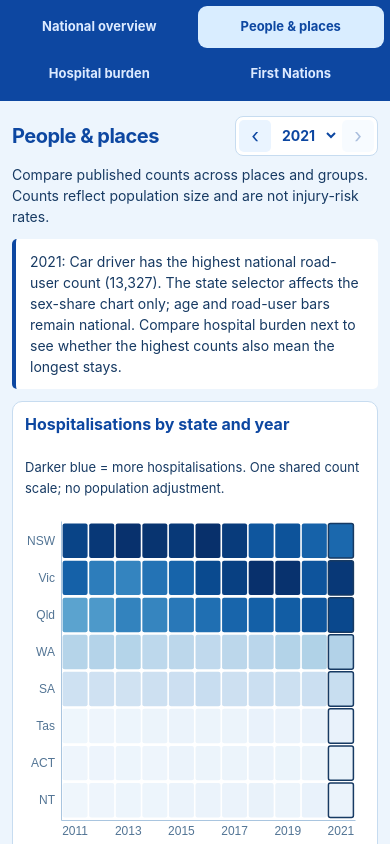
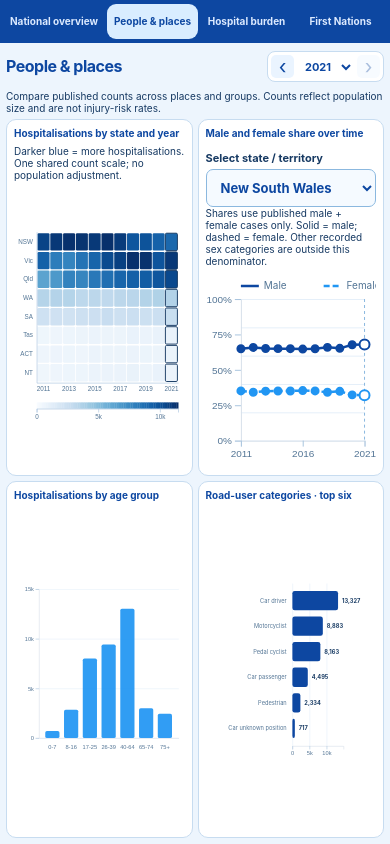
Before and after one commit to whatlaggg/COS30045-Data-Visualization-Project-Hospitalised-Injuries-from-Road-Crashes-in-Australia, a plain HTML site: page index.html in a window 390 px wide. Both pictures are taken after a click on the button "People & places". Shown: the top 844 px of the page. Drawn offline with Linux system fonts and the light colour scheme.

Commit message:
fix: Fit all dashboard pages within view

```diff
--- a/assets/css/style.css
+++ b/assets/css/style.css
@@ -687,139 +687,72 @@ button:focus-visible,select:focus-visible,[role=button]:focus-visible {
         font-size:13px
     }
 }
+/* Keep every dashboard chapter inside the viewport. */
 html,body {
-    height:auto;
-    min-height:100%;
-    overflow:auto
+    height:100%;
+    overflow:hidden;
 }
 .shell {
-    height:auto;
-    min-height:100dvh;
-    overflow:visible;
-    align-items:flex-start
+    height:100dvh;
+    overflow:hidden;
 }
-.sidebar {
-    position:sticky;
-    top:0;
-    height:100dvh;
-    width:196px
+.main-column,.page.active,.chart-layout {
+    min-height:0;
+    overflow:hidden;
 }
-.main-column {
-    overflow:visible;
-    min-height:100dvh
+.page-intro {
+    flex:none;
+    margin:0;
+    font-size:12px;
+    line-height:1.35;
 }
-.page.active {
-    flex:none
+.chart-note {
+    flex:none;
+    margin:0 0 5px;
+    font-size:11px;
+    line-height:1.3;
+    color:var(--ink);
 }
-.page-intro,.story-insight {
-    margin:0;
-    font-size:14px;
-    line-height:1.5
-}
-.story-insight {
-    padding:12px 14px;
-    border-left:4px solid var(--navy);
-    background:#fff;
-    border-radius:5px
+.first-nations-panel {
+    flex:1;
+    min-height:0;
 }
 .chart-layout {
-    flex:none;
-    grid-template-rows:auto auto
+    grid-template-rows:minmax(0, 1fr) minmax(0, 1fr);
 }
-.panel {
-    overflow:visible
+.chart svg {
+    width:100%;
+    height:100%;
 }
-.chart {
-    flex:none;
-    height:320px
+.detail-panel {
+    overflow:hidden;
+    gap:6px;
+    padding:10px 12px;
 }
-#chart-year-change {
-    height:230px
+.detail-panel .detail-stat strong {
+    font-size:clamp(24px, 4vh, 48px);
 }
-#chart-state-heatmap {
-    height:380px
+.detail-panel .detail-rows {
+    gap:5px;
 }
-#chart-sex-trend {
-    height:340px
+.detail-panel .detail-rows>div {
+    padding-top:4px;
+    font-size:12px;
 }
-.first-nations-panel {
-    margin-top:4px
-}
-#chart-first-nations {
-    height:300px
-}
-.panel h2 {
-    font-size:16px;
-    margin-bottom:10px
-}
-.axis text,.chart-label,.chart-label-strong,.chart-selected-text {
-    font-size:12px
-}
-.chart-note,.data-notes {
-    font-size:13px;
-    line-height:1.6;
-    color:var(--ink)
-}
-.data-notes {
-    margin-top:16px;
-    padding:12px;
-    border-top:1px solid var(--line)
-}
-.data-notes a {
-    color:var(--navy);
-    text-decoration:underline
+.detail-panel .detail-rows strong {
+    font-size:14px;
 }
 .chart-tooltip {
     pointer-events:auto;
     visibility:hidden;
-    max-width:300px
+    max-width:300px;
 }
-button:focus-visible,select:focus-visible,[tabindex]:focus-visible,summary:focus-visible,a:focus-visible {
+button:focus-visible,select:focus-visible,[tabindex]:focus-visible,a:focus-visible {
     outline:3px solid #0d47a1;
-    outline-offset:3px
+    outline-offset:3px;
 }
 .sidebar button:focus-visible {
-    outline-color:#fff
-}
-.data-table-panel {
-    margin-top:14px;
-    background:#fff;
-    border:1px solid var(--line);
-    border-radius:8px;
-    padding:12px
-}
-.data-table-panel summary {
-    font-size:14px;
-    font-weight:650;
-    cursor:pointer;
-    color:var(--navy)
-}
-#view-data-table {
-    overflow-x:auto;
-    max-width:100%
-}
-table {
-    border-collapse:collapse;
-    width:100%;
-    font-size:13px;
-    margin:16px 0
-}
-caption {
-    text-align:left;
-    font-weight:700;
-    padding:8px 0;
-    color:var(--navy)
-}
-th,td {
-    border:1px solid var(--line);
-    padding:8px;
-    text-align:left
-}
-thead {
-    background:#e3f2fd
-}
-tbody th {
-    font-weight:500
+    outline-color:#fff;
 }
 .skip-link {
     position:absolute;
@@ -828,119 +761,52 @@ tbody th {
     z-index:100;
     background:#fff;
     color:var(--navy);
-    padding:12px
+    padding:12px;
 }
 .skip-link:focus {
-    top:10px
+    top:10px;
 }
-@media(max-width:1100px) {
-    .overview-layout,.people-layout,.burden-layout {
-        grid-template-columns:1fr
+@media(max-height:750px),(max-width:650px) {
+    .page.active {
+        gap:5px;
     }
-    .overview-layout .wide {
-        grid-column:auto;
-        grid-row:auto
+    .page-intro,.chart-note {
+        font-size:10px;
+        line-height:1.2;
     }
-    .detail-panel {
-        min-height:300px
+    :is(#page-overview, #page-burden) .kpi-grid {
+        min-height:0;
+        height:72px;
     }
-    .kpi-grid {
-        grid-template-columns:repeat(3,minmax(0,1fr))
+    :is(#page-overview, #page-burden) .kpi {
+        padding:5px 8px;
+        gap:2px;
     }
-}
-@media(max-width:650px) {
-    .shell {
-        display:block
+    :is(#page-overview, #page-burden) .kpi>span {
+        font-size:11px;
+        min-height:0;
     }
-    .sidebar {
-        position:static;
-        width:100%;
-        height:auto;
-        padding:6px
+    :is(#page-overview, #page-burden) .kpi strong {
+        font-size:18px;
     }
-    .nav-list {
-        display:grid;
-        grid-template-columns:1fr 1fr;
-        height:auto;
-        gap:5px
+    :is(#page-overview, #page-burden) .kpi small {
+        font-size:10px;
     }
-    .nav-item {
-        height:42px;
-        width:100%;
-        justify-content:center
+    .detail-panel h2 {
+        font-size:12px;
     }
-    .nav-item strong {
-        font-size:13px;
-        white-space:normal
+    .detail-panel .detail-select {
+        min-height:28px;
+        padding:3px 5px;
+        font-size:11px;
     }
-    .nav-number {
-        display:none
-    }
-    .main-column {
-        padding:12px
-    }
-    .toolbar {
-        height:auto;
-        min-height:45px;
-        gap:8px
-    }
-    .toolbar h1 {
-        font-size:20px
-    }
-    .year-arrow {
-        width:32px;
-        height:32px
-    }
-    .year-controls select {
-        font-size:14px
-    }
-    .overview-layout,.people-layout,.burden-layout {
-        grid-template-columns:1fr;
-        grid-template-rows:auto;
-        gap:14px
-    }
-    .overview-layout .wide {
-        grid-column:auto;
-        grid-row:auto
-    }
-    .panel {
-        padding:12px
-    }
-    .panel h2 {
-        font-size:16px
-    }
-    .kpi-grid {
-        grid-template-columns:1fr!important;
-        min-height:0!important;
-        height:auto!important;
-        gap:8px
-    }
-    :is(#page-overview,#page-burden) .kpi {
-        grid-template-columns:1fr auto
-    }
-    :is(#page-overview,#page-burden) .kpi>span {
-        font-size:14px;
-        min-height:0
-    }
-    :is(#page-overview,#page-burden) .kpi small {
-        font-size:13px
-    }
-    .chart {
-        height:340px
-    }
-    .page.active {
-        gap:12px
-    }
-    .detail-panel .detail-stat strong {
-        font-size:44px
-    }
-    .data-notes {
-        font-size:13px
+    .detail-panel .detail-stat span {
+        font-size:11px;
     }
 }
 @media(prefers-reduced-motion:reduce) {
     * {
         scroll-behavior:auto!important;
-        transition:none!important
+        transition:none!important;
     }
 }
--- a/assets/js/interactions.js
+++ b/assets/js/interactions.js
@@ -70,7 +70,6 @@ function initialiseInteractions() {
     document.getElementById('sex-state-select').addEventListener('change', function() {
         hideTip();
         drawSexTrend();
-        updateViewContext();
     });
     years.forEach(function(y) {
         var opt = document.createElement('option');
--- a/assets/js/main.js
+++ b/assets/js/main.js
@@ -10,5 +10,4 @@ function render() {
     } else if (state.page === 'first-nations') {
         drawFirstNations();
     }
-    updateViewContext();
 }
--- a/assets/js/view-context.js
+++ /dev/null
@@ -1,134 +0,0 @@
-"use strict";
-
-function updateViewContext() {
-    const current = nationalByYear[state.year];
-    if (!current) return;
-
-    const users = filterRows('national', 'road_user', state.year).filter(verified);
-    const largest = [...users].sort((a, b) => b.hosp - a.hosp)[0];
-    const longest = users.filter(d => d.hosp > 0).sort((a, b) => ratio(b) - ratio(a))[0];
-    setText('insight-overview', `${state.year}: ${formatted(current.hosp)} hospitalisations required ${formatted(current.days)} bed-days, averaging ${decimals(ratio(current))} bed-days per case. Use People & places to examine how the counts are distributed.`);
-    setText('insight-people', `${state.year}: ${largest.category} has the highest national road-user count (${formatted(largest.hosp)}). The state selector affects the sex-share chart only; age and road-user bars remain national. Compare hospital burden next to see whether the highest counts also mean the longest stays.`);
-    setText('insight-burden', `${state.year}: ${longest.category} has the highest road-user average (${decimals(ratio(longest))} bed-days per case), compared with ${decimals(ratio(current))} nationally. Select a bar, point or road-user option to examine its count alongside the average.`);
-
-    const fnRows = data.filter(d =>
-        d.source === 'first_nations' &&
-        d.population === 'First Nations people' &&
-        d.breakdown === 'remoteness' &&
-        d.year === state.year
-    );
-    const complete = fnRows.length === 3 && fnRows.every(d => d.hosp !== null);
-    const top = [...fnRows].filter(d => d.hosp !== null).sort((a, b) => b.hosp - a.hosp)[0];
-    setText(
-        'insight-first-nations',
-        complete
-            ? `${state.year}: ${top.category} has the largest published count among the three residence categories (${formatted(top.hosp)}). This is a distribution of recorded hospitalisations, not evidence of higher per-person risk.`
-            : `${state.year}: one or more residence counts are unavailable. No overall ranking or total is inferred from incomplete data.`
-    );
-
-    const host = document.getElementById('view-data-table');
-    host.replaceChildren();
-    const appendTable = (caption, headers, rows) => {
-        const table = document.createElement('table');
-        const cap = document.createElement('caption');
-        cap.textContent = caption;
-        table.appendChild(cap);
-
-        const head = table.createTHead().insertRow();
-        headers.forEach(label => {
-            const th = document.createElement('th');
-            th.scope = 'col';
-            th.textContent = label;
-            head.appendChild(th);
-        });
-
-        const body = table.createTBody();
-        rows.forEach(values => {
-            const tr = body.insertRow();
-            values.forEach((value, i) => {
-                const cell = document.createElement(i === 0 ? 'th' : 'td');
-                if (i === 0) cell.scope = 'row';
-                cell.textContent = value;
-                tr.appendChild(cell);
-            });
-        });
-        host.appendChild(table);
-    };
-
-    if (state.page === 'overview') {
-        appendTable(
-            'National annual totals',
-            ['Year', 'Hospitalisations', 'Bed-days', 'Bed-days per case', 'Cases: change from prior year', 'Bed-days: change from prior year'],
-            nationalTotals.map(d => {
-                const prior = nationalByYear[d.year - 1];
-                const pct = (v, p) => p ? d3.format('+.1f')(100 * (v - p) / p) + '%' : 'No prior year';
-                return [d.year, formatted(d.hosp), formatted(d.days), decimals(ratio(d)), pct(d.hosp, prior?.hosp), pct(d.days, prior?.days)];
-            })
-        );
-    } else if (state.page === 'people') {
-        const states = data.filter(d =>
-            d.source === 'state_territory' &&
-            d.breakdown === 'total' &&
-            d.population === 'All persons'
-        );
-        appendTable(
-            'State hospitalisations, 2011–2021',
-            ['State', ...years],
-            ['NSW', 'Vic', 'Qld', 'WA', 'SA', 'Tas', 'ACT', 'NT'].map(region => [
-                region,
-                ...years.map(year => formatted(states.find(d => d.geography === region && d.year === year)?.hosp))
-            ])
-        );
-
-        const region = document.getElementById('sex-state-select').value;
-        appendTable(
-            `${region}: shares among published male + female cases only`,
-            ['Year', 'Male count', 'Female count', 'Male share', 'Female share'],
-            years.map(year => {
-                const r = data.filter(d =>
-                    d.source === 'state_territory' &&
-                    d.breakdown === 'sex' &&
-                    d.geography === region &&
-                    d.year === year
-                );
-                const male = r.find(d => d.category === 'Male')?.hosp;
-                const female = r.find(d => d.category === 'Female')?.hosp;
-                const valid = male != null && female != null && male + female > 0;
-                return [
-                    year,
-                    formatted(male),
-                    formatted(female),
-                    valid ? (100 * male / (male + female)).toFixed(1) + '%' : 'Unavailable',
-                    valid ? (100 * female / (male + female)).toFixed(1) + '%' : 'Unavailable'
-                ];
-            })
-        );
-        appendTable(
-            `National age groups, ${state.year}; unequal age-band widths`,
-            ['Age group', 'Hospitalisations'],
-            filterRows('national', 'age_group', state.year).map(d => [d.category, formatted(d.hosp)])
-        );
-        appendTable(
-            `All national road-user categories, ${state.year}; chart shows top six`,
-            ['Road user', 'Hospitalisations'],
-            [...users].sort((a, b) => b.hosp - a.hosp).map(d => [d.category, formatted(d.hosp)])
-        );
-    } else if (state.page === 'burden') {
-        appendTable(
-            'National bed-days per case over time',
-            ['Year', 'Bed-days per case'],
-            nationalTotals.map(d => [d.year, decimals(ratio(d))])
-        );
-        appendTable(
-            `All road users, ${state.year}; ranked chart shows top eight`,
-            ['Road user', 'Hospitalisations', 'Bed-days', 'Bed-days per case'],
-            users.map(d => [d.category, formatted(d.hosp), formatted(d.days), decimals(ratio(d))])
-        );
-    } else {
-        appendTable(
-            `First Nations people: residence remoteness, ${state.year}`,
-            ['Residence category', 'Hospitalisations', 'Bed-days', 'Bed-days per case'],
-            fnRows.map(d => [d.category, formatted(d.hosp), formatted(d.days), decimals(ratio(d))])
-        );
-    }
-}
--- a/index.html
+++ b/index.html
@@ -30,7 +30,6 @@
     <div id="loading-status" role="status">Loading injury data…</div>
     <section class="page active" id="page-overview" aria-label="National overview">
       <p class="page-intro">Start with the national trend, then compare annual changes in admissions and hospital bed-days.</p>
-      <p class="story-insight" id="insight-overview" aria-live="polite"></p>
       <div class="kpi-grid">
         <article class="kpi"><span>Total hospitalisations</span><strong id="overview-hosp">—</strong><small id="overview-hosp-change">—</small></article>
         <article class="kpi"><span>Total hospital bed-days</span><strong id="overview-days">—</strong><small id="overview-days-change">—</small></article>
@@ -44,7 +43,6 @@
     </section>
     <section class="page" id="page-people" aria-label="People and places">
       <p class="page-intro">Compare published counts across places and groups. Counts reflect population size and are not injury-risk rates.</p>
-      <p class="story-insight" id="insight-people" aria-live="polite"></p>
       <div class="chart-layout people-layout">
         <article class="panel"><h2>Hospitalisations by state and year</h2><p class="chart-note">Darker blue = more hospitalisations. One shared count scale; no population adjustment.</p><div class="chart" id="chart-state-heatmap" role="group" aria-label="Heatmap of hospitalisation counts by state and year"></div></article>
         <article class="panel sex-trend-panel"><div class="sex-trend-header"><h2>Male and female share over time</h2>
@@ -56,7 +54,6 @@
     </section>
     <section class="page" id="page-burden" aria-label="Hospital burden">
       <p class="page-intro">Compare case volume with hospital resource use. Bed-days per case is not a direct clinical severity score.</p>
-      <p class="story-insight" id="insight-burden" aria-live="polite"></p>
       <div class="kpi-grid">
         <article class="kpi"><span>National bed-days</span><strong id="burden-days">—</strong></article>
         <article class="kpi"><span>Bed-days per case</span><strong id="burden-average">—</strong></article>
@@ -75,16 +72,11 @@
     </section>
     <section class="page" id="page-first-nations" aria-label="First Nations hospitalisations">
       <p class="page-intro">Explore hospitalisations among First Nations people by area of usual residence. These categories describe where patients live, not where crashes happened.</p>
-      <p class="story-insight" id="insight-first-nations" aria-live="polite"></p>
       <article class="panel first-nations-panel"><h2>First Nations hospitalisations by residence remoteness</h2>
         <p class="chart-note">Published counts for the selected year. No population or travel-exposure adjustment is available in this view.</p>
         <div class="chart" id="chart-first-nations" role="group" aria-label="First Nations hospitalisation counts by residence remoteness"></div>
       </article>
     </section>
-    <details class="data-table-panel"><summary>Read the current view as a data table</summary><div id="view-data-table"></div></details>
-    <footer class="data-notes"><strong>Reading this data:</strong> hospitalisations are recorded cases, not crash counts. Suppressed values are unavailable, not zero. Age bands have unequal widths. Sex shares use published male + female counts only and do not represent all recorded sex categories. Admission criteria changed in Victoria in 2012 and NSW in 2017; bed-day coding changed in July 2015. These changes affect comparisons over time.
-      <a href="https://www.bitre.gov.au/resource/road-safety/hospitalised-injury" target="_blank" rel="noopener">BITRE source data (2011–2021)</a> · <a href="https://www.bitre.gov.au/sites/default/files/documents/hospitalised-injury-data-dictionary-september-2023.pdf" target="_blank" rel="noopener">Data dictionary</a>
-    </footer>
   </main>
 </div>
 <div class="chart-tooltip" id="chart-tooltip" role="tooltip"></div>
@@ -106,7 +98,6 @@
 <script src="assets/js/sex-trend.js"></script>
 <script src="assets/js/interactions.js"></script>
 <script src="assets/js/first-nations.js"></script>
-<script src="assets/js/view-context.js"></script>
 <script src="assets/js/main.js"></script>
 <script src="data/dashboard-data.js"></script>
 <script src="assets/js/load-data.js"></script>
```
Also changed, not shown: assets/js/first-nations.js (+7 -3 lines).
